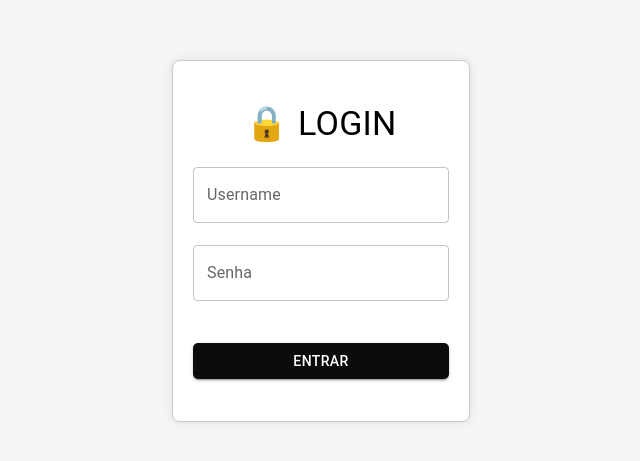
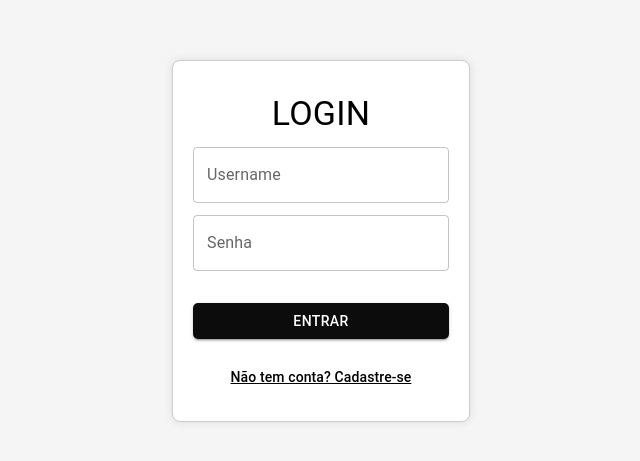
Before and after one commit to MarceleCardozo/front-nest, a React (Vite) app: page /login in a window 1280 px wide. Shown: the part 159-620 px from the top of the page, without its empty margins (319-959 px from the left). Built offline with nearby package versions, Linux system fonts and the light colour scheme.

Commit message:
Fazendo estilização do criar conta

```diff
--- a/src/pages/Login.tsx
+++ b/src/pages/Login.tsx
@@ -73,7 +73,6 @@ const StyledTypography = styled(Typography)`
   display: flex;
   align-items: center;
   &::before {
-    content: "🔒";
     margin-right: 10px;
   }
 `;
@@ -94,8 +93,10 @@ const StyledAlert = styled(Alert)`
 const Login: React.FC = () => {
   const [username, setUsername] = useState("");
   const [password, setPassword] = useState("");
+  const [email, setEmail] = useState("");
   const [error, setError] = useState("");
   const [showError, setShowError] = useState(true);
+  const [signup, setSignup] = useState(false);
   const navigate = useNavigate();
 
   async function login() {
@@ -133,7 +134,9 @@ const Login: React.FC = () => {
   return (
     <StyledContainer>
       <StyledForm>
-        <StyledTypography variant="h4">LOGIN</StyledTypography>
+        <StyledTypography variant="h4">
+          {signup ? "CRIAR CONTA" : "LOGIN"}
+        </StyledTypography>
         {error && (
           <StyledAlert
             className={showError ? "fade-out" : ""}
@@ -151,6 +154,18 @@ const Login: React.FC = () => {
           value={username}
           onChange={(e) => setUsername(e.target.value)}
         />
+
+        {signup && (
+          <StyledTextField
+            id="email"
+            label="Email"
+            variant="outlined"
+            fullWidth
+            value={email}
+            onChange={(e) => setEmail(e.target.value)}
+          />
+        )}
+
         <StyledTextField
           id="password"
           label="Senha"
@@ -161,8 +176,22 @@ const Login: React.FC = () => {
           onChange={(e) => setPassword(e.target.value)}
         />
         <StyledButton variant="contained" fullWidth onClick={login}>
-          Entrar
+          {signup ? "Criar conta" : "Entrar"}
         </StyledButton>
+
+        <Typography
+          onClick={() => setSignup(!signup)}
+          sx={{
+            textDecoration: "underline",
+            cursor: "pointer",
+            mt: 2,
+          }}
+          variant="subtitle2"
+        >
+          {signup
+            ? "Já possui conta? Vá para Login"
+            : "Não tem conta? Cadastre-se"}
+        </Typography>
       </StyledForm>
     </StyledContainer>
   );
```
